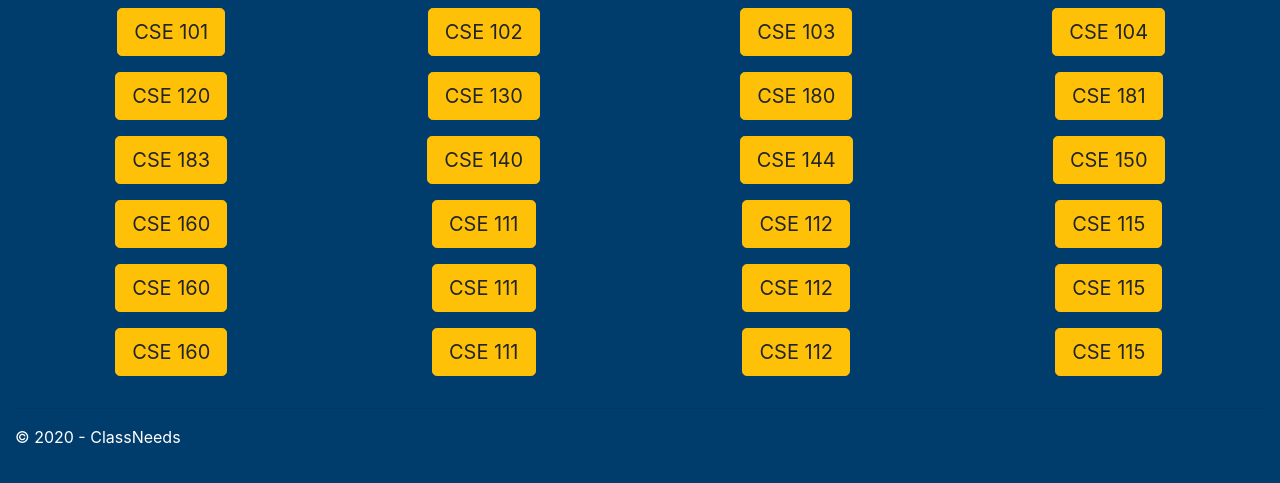
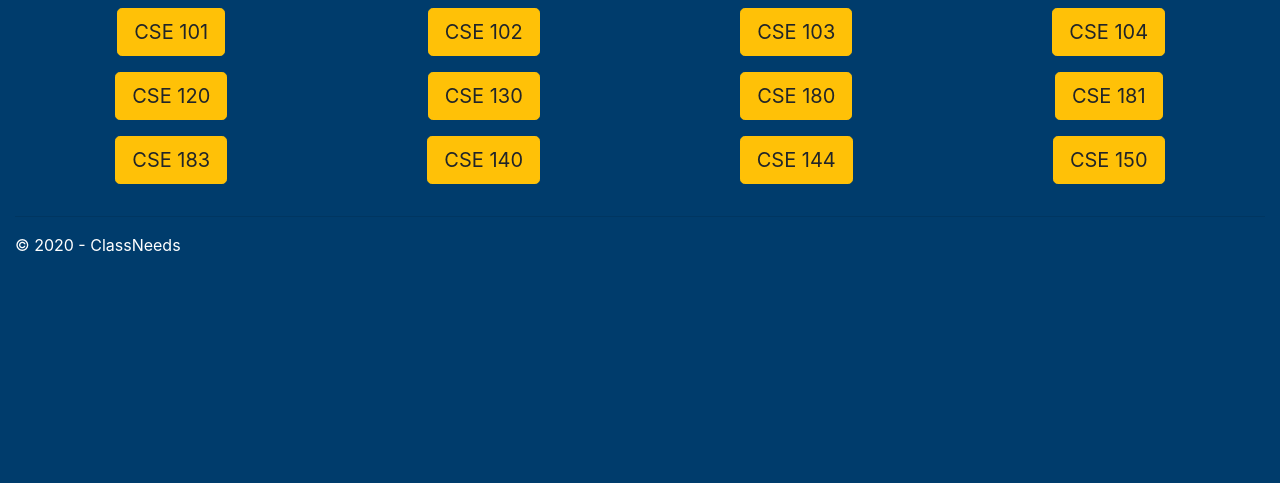
Before and after one commit to Error808/ClassNeeds, a Flask app: page /Classes in a window 1280 px wide. Shown: the part 192-675 px from the top of the page. Run offline with Flask 2, Linux system fonts and the light colour scheme; the visitor is signed in with stand-in values (Sample User, id 1); parts of the project's set-up code (start-up, migrations or seed data) failed here and were passed over; some libraries are stand-ins or nearby versions.

Commit message:
classes respond to classes.txt, and reformatted ratings page

```diff
--- a/ClassNeeds/__init__.py
+++ b/ClassNeeds/__init__.py
@@ -217,11 +217,27 @@ def Classes():
             # although at the moment we control what classes can be passed in as 'data'
 
     elif request.method == 'GET':
+        classes = getClasses()
+
+        # divide the classes into rows of 4
+        classesDivided = []
+        classRow = []
+        col = 0
+        for c in classes:
+            if col == 4: # the number per row
+                col = 0
+                classesDivided.append(classRow.copy()) # add row to classesDivided
+                classRow = []                          # reset the row object
+
+            classRow.append(c) # add the class to a row
+            col += 1
+
         return render_template(
             'classes.html',
             title='Classes',
             year=datetime.now().year,
-            message='classes should show here'
+            message='classes should show here',
+            classes=classesDivided
         )
 
 @app.route('/Ratings', methods = ['GET', 'POST'])
@@ -328,11 +344,24 @@ def Ratings():
     highestRatedClasses = sortedClasses[0:5]
     lowestRatedClasses = sortedClasses[-5:]
 
+    # divide the classes and their ratings into rows of 4
+    classesDivided = []
+    classRow = []
+    col = 0
+    for classAndRating in zip(classes,ratings):
+        if col == 4: # the number per row
+            col = 0
+            classesDivided.append(classRow.copy()) # add row to classesDivided
+            classRow = []                          # reset the row object
+
+        classRow.append(classAndRating)  # add the class to a row
+        col += 1
+
     # currently assumes strings are being passed in for classes
     return render_template(
         'ratings.html',
         title='Ratings',
-        zippedMsg=zip(classes, ratings),
+        classesDivided=classesDivided,
         classesUp=classesUp,
         classesDown=classesDown,
         highestRatedClasses=highestRatedClasses,
--- a/ClassNeeds/templates/classes.html
+++ b/ClassNeeds/templates/classes.html
@@ -8,115 +8,22 @@
 
 <form action="/Classes" method="post">
 
+    <div class="container-fluid">
+    {% for classRow in classes %}
 
+        <div class="row">
+        {% for class in classRow %}
 
-    <div class="container-fluid">
-        <div class="row ">
-            <div class="col-md-3 mb-3 d-flex  justify-content-center">
-                <button type="submit" name="classChoose" value="CSE 101" class="btn btn-warning btn-lg "> CSE 101 </button>
+            <div class="col-md-3 mb-3 d-flex justify-content-center">
+                <button type="submit" name="classChoose" value="{{ class }}" class="btn btn-warning btn-lg"> {{ class }} </button>
             </div>
-            <div class="col-md-3 mb-3  d-flex  justify-content-center">
-                <button type="submit" name="classChoose" value="CSE 102" class="btn btn-warning btn-lg "> CSE 102 </button>
-            </div>
-            <div class="col-md-3 mb-3 d-flex  justify-content-center">
-                <button type="submit" name="classChoose" value="CSE 103" class="btn btn-warning btn-lg "> CSE 103 </button>
-            </div>
-            <div class="col-md-3 mb-3  d-flex  justify-content-center">
-                <button type="submit" name="classChoose" value="CSE 104" class="btn btn-warning btn-lg "> CSE 104 </button>
-            </div>
+
+        {% endfor %}
         </div>
 
-        <div class="row ">
-
-            <div class="col-md-3 mb-3 d-flex  justify-content-center">
-                <button type="submit" name="classChoose" value="CSE 120" class="btn btn-warning btn-lg "> CSE 120 </button>
-            </div>
-            <div class="col-md-3 mb-3  d-flex  justify-content-center">
-                <button type="submit" name="classChoose" value="CSE 130" class="btn btn-warning btn-lg "> CSE 130 </button>
-            </div>
-            <div class="col-md-3 mb-3 d-flex  justify-content-center">
-                <button type="submit" name="classChoose" value="CSE 180" class="btn btn-warning btn-lg "> CSE 180 </button>
-            </div>
-            <div class="col-md-3 mb-3  d-flex  justify-content-center">
-                <button type="submit" name="classChoose" value="CSE 181" class="btn btn-warning btn-lg "> CSE 181 </button>
-            </div>
-
-        </div>
-        <div class="row ">
-
-            <div class="col-md-3 mb-3 d-flex  justify-content-center">
-                <button type="submit" name="classChoose" value="CSE 183" class="btn btn-warning btn-lg "> CSE 183 </button>
-            </div>
-            <div class="col-md-3 mb-3  d-flex  justify-content-center">
-                <button type="submit" name="classChoose" value="CSE 140" class="btn btn-warning btn-lg "> CSE 140 </button>
-            </div>
-            <div class="col-md-3 mb-3 d-flex  justify-content-center">
-                <button type="submit" name="classChoose" value="CSE 144" class="btn btn-warning btn-lg "> CSE 144 </button>
-            </div>
-            <div class="col-md-3 mb-3  d-flex  justify-content-center">
-                <button type="submit" name="classChoose" value="CSE 150" class="btn btn-warning btn-lg "> CSE 150 </button>
-            </div>
-
-        </div>
-
-        <div class="row ">
-
-            <div class="col-md-3 mb-3 d-flex  justify-content-center">
-                <button type="submit" name="classChoose" value="CSE 160" class="btn btn-warning btn-lg "> CSE 160 </button>
-            </div>
-            <div class="col-md-3 mb-3  d-flex  justify-content-center">
-                <button type="submit" name="classChoose" value="CSE 111" class="btn btn-warning btn-lg "> CSE 111 </button>
-            </div>
-            <div class="col-md-3 mb-3 d-flex  justify-content-center">
-                <button type="submit" name="classChoose" value="CSE 112" class="btn btn-warning btn-lg "> CSE 112 </button>
-            </div>
-            <div class="col-md-3 mb-3  d-flex  justify-content-center">
-                <button type="submit" name="classChoose" value="CSE 115" class="btn btn-warning btn-lg "> CSE 115 </button>
-            </div>
-
-
-        </div>
-
-        <div class="row ">
-
-            <div class="col-md-3 mb-3 d-flex  justify-content-center">
-                <button type="submit" name="classChoose" value="CSE 160" class="btn btn-warning btn-lg "> CSE 160 </button>
-            </div>
-            <div class="col-md-3 mb-3  d-flex  justify-content-center">
-                <button type="submit" name="classChoose" value="CSE 111" class="btn btn-warning btn-lg "> CSE 111 </button>
-            </div>
-            <div class="col-md-3 mb-3 d-flex  justify-content-center">
-                <button type="submit" name="classChoose" value="CSE 112" class="btn btn-warning btn-lg "> CSE 112 </button>
-            </div>
-            <div class="col-md-3 mb-3  d-flex  justify-content-center">
-                <button type="submit" name="classChoose" value="CSE 115" class="btn btn-warning btn-lg "> CSE 115 </button>
-            </div>
-
-
-        </div>
-
-        <div class="row ">
-
-            <div class="col-md-3 mb-3 d-flex  justify-content-center">
-                <button type="submit" name="classChoose" value="CSE 160" class="btn btn-warning btn-lg "> CSE 160 </button>
-            </div>
-            <div class="col-md-3 mb-3  d-flex  justify-content-center">
-                <button type="submit" name="classChoose" value="CSE 111" class="btn btn-warning btn-lg "> CSE 111 </button>
-            </div>
-            <div class="col-md-3 mb-3 d-flex  justify-content-center">
-                <button type="submit" name="classChoose" value="CSE 112" class="btn btn-warning btn-lg "> CSE 112 </button>
-            </div>
-            <div class="col-md-3 mb-3  d-flex  justify-content-center">
-                <button type="submit" name="classChoose" value="CSE 115" class="btn btn-warning btn-lg "> CSE 115 </button>
-            </div>
-
-
-        </div>
-
+    {% endfor %}
     </div>
 
 </form>
 
-
-
-    {% endblock %}
+{% endblock %}
```
Also changed, not shown: ClassNeeds/templates/ratings.html (+13 -2 lines).
